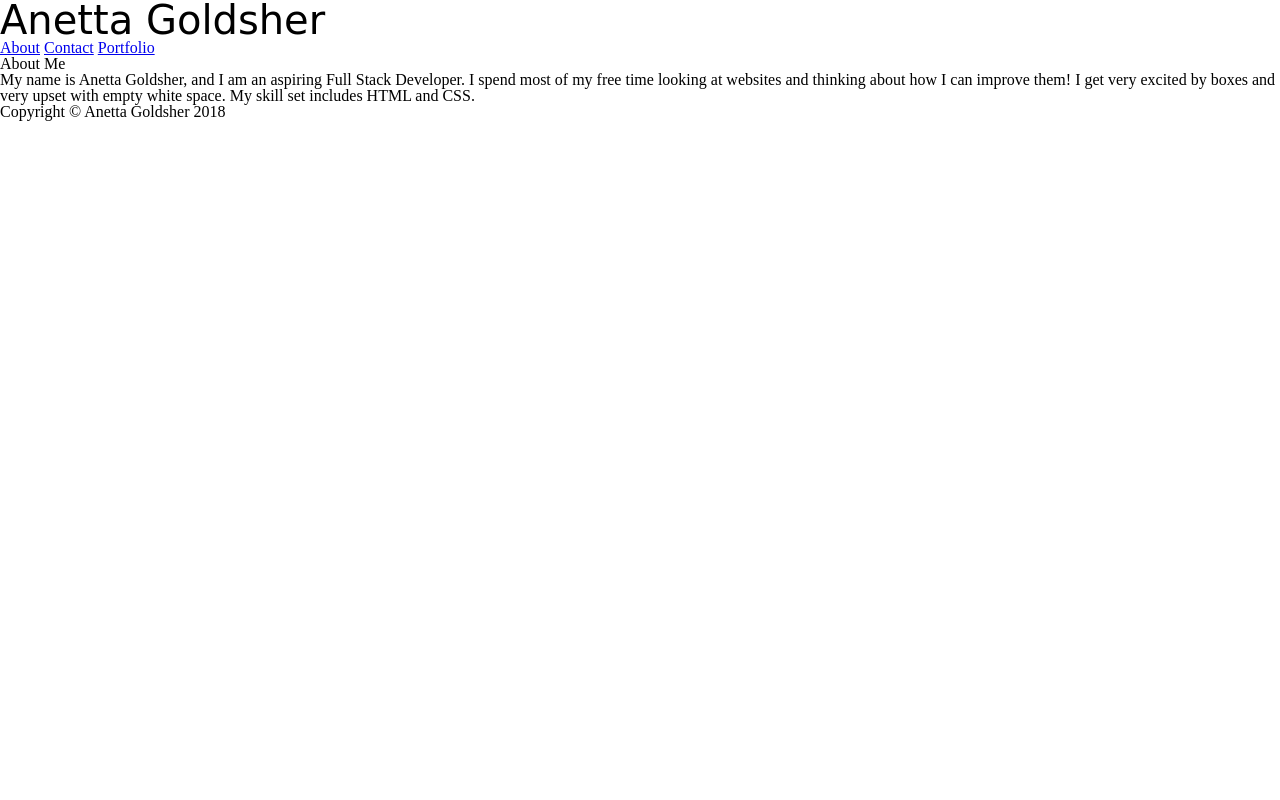
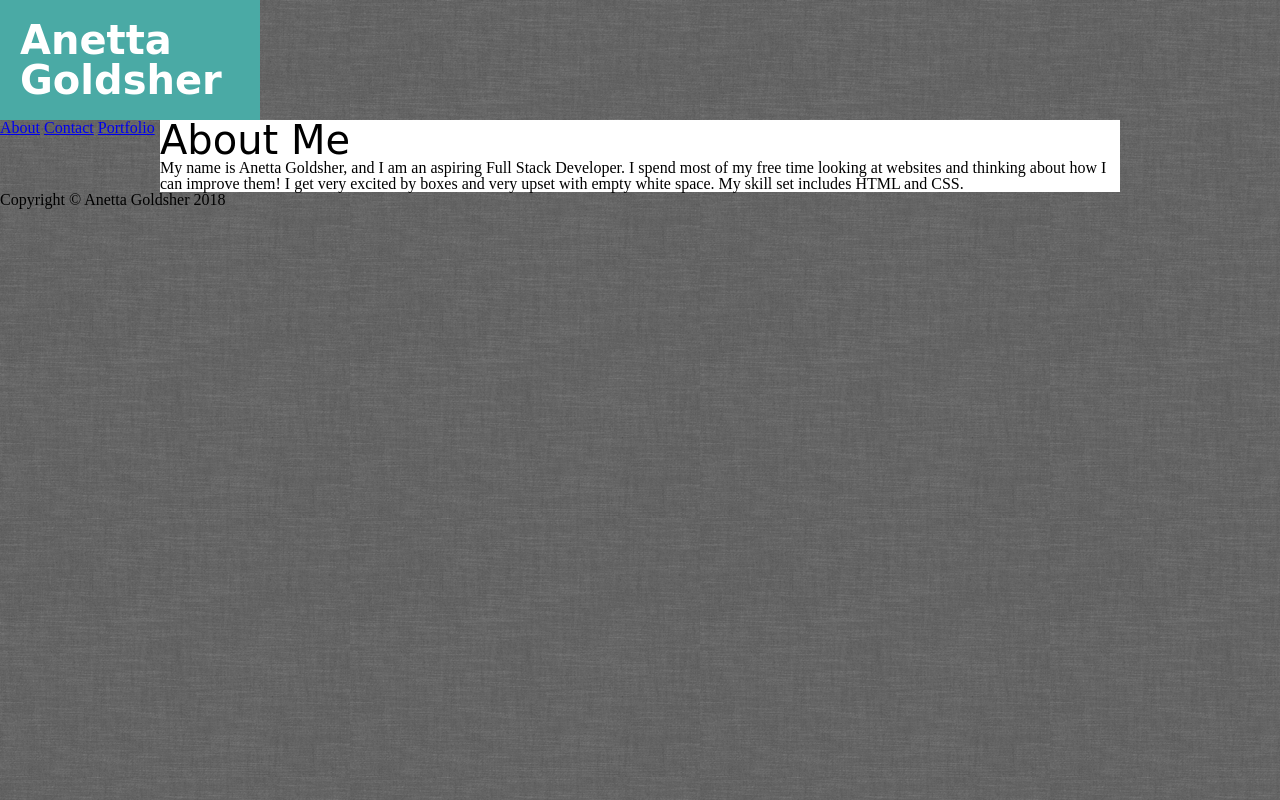
Before and after one commit to agoldsher/Basic-Portfolio, a plain HTML site: page index.html in a window 1280 px wide. Drawn offline with Linux system fonts and the light colour scheme; a web font is replaced by a local one.

Commit message:
added background

```diff
--- a/assets/css/style.css
+++ b/assets/css/style.css
@@ -1,9 +1,44 @@
 h1{
-font-size: 30pt;
-font-family: 'Montez', cursive;
+    font-size: 30pt;
+    font-family: 'Montez', cursive;
+    font-weight: bold;
+    color: #ffffff;
+}
+h2{
+    font-size: 30pt;
+    font-family: 'Montez', cursive;
+}
+
+body{
+
+    background-image: url(grey.png);
+
+}
+
+.links{
+
+    display:inline;
+    float: left;
+}
 
 
-
+.name-box{
+    background-color:#4aaaa5;
+    width: 220px;
+    padding: 20px;
 
 
 }
+
+
+.main-section{
+    width:960px;
+    margin: auto;
+    background: #ffffff;
+
+
+}
+
+.copyright-text{
+    margin:auto;
+}
--- a/index.html
+++ b/index.html
@@ -9,8 +9,8 @@
 
     <link href="https://fonts.googleapis.com/css?family=Montez" rel="stylesheet">
 
-    <link rel="stylesheet" type="text/css" href="./assets/css/CSS_reset.css">
-    <link rel="stylesheet" type="text/css" href="./assets/css/style.css">
+    <link rel="stylesheet" type="text/css" href="assets/css/CSS_reset.css">
+    <link rel="stylesheet" type="text/css" href="assets/css/style.css">
 </head>
 
 
@@ -21,17 +21,24 @@
             <h1>Anetta Goldsher</h1>
 
         </div>
-        <a href="index.html">About</a>
-        <a href="contact.html">Contact</a>
-        <a href="portfolio.html">Portfolio</a>
+        <div class="links">
+            <a href="index.html">About</a>
+            <a href="contact.html">Contact</a>
+            <a href="portfolio.html">Portfolio</a>
+
+        </div>
+    </header>
+
+    <section class="main-section">
+        <h2>About Me</h2>
+        <p class="about-me-text">My name is Anetta Goldsher, and I am an aspiring Full Stack Developer. I spend most
+            of my free time
+            looking at websites and thinking about how I can improve them! I get very excited by boxes and very upset
+            with
+            empty white space. My skill set includes HTML and CSS. </p>
+    </section>
 
 
-    </header>
-    <h2>About Me</h2>
-    <article class="about-me-text">My name is Anetta Goldsher, and I am an aspiring Full Stack Developer. I spend most
-        of my free time
-        looking at websites and thinking about how I can improve them! I get very excited by boxes and very upset with
-        empty white space. My skill set includes HTML and CSS. </article>
     <footer>
 
         <h4 class="copyright-text">Copyright &copy; Anetta Goldsher 2018</h4>
```
Also changed, not shown: assets/css/grey.png (added), assets/images/grey_wash_wall.png (added), assets/images/grey_wash_wall_@2X.png (added), 1 other file.
